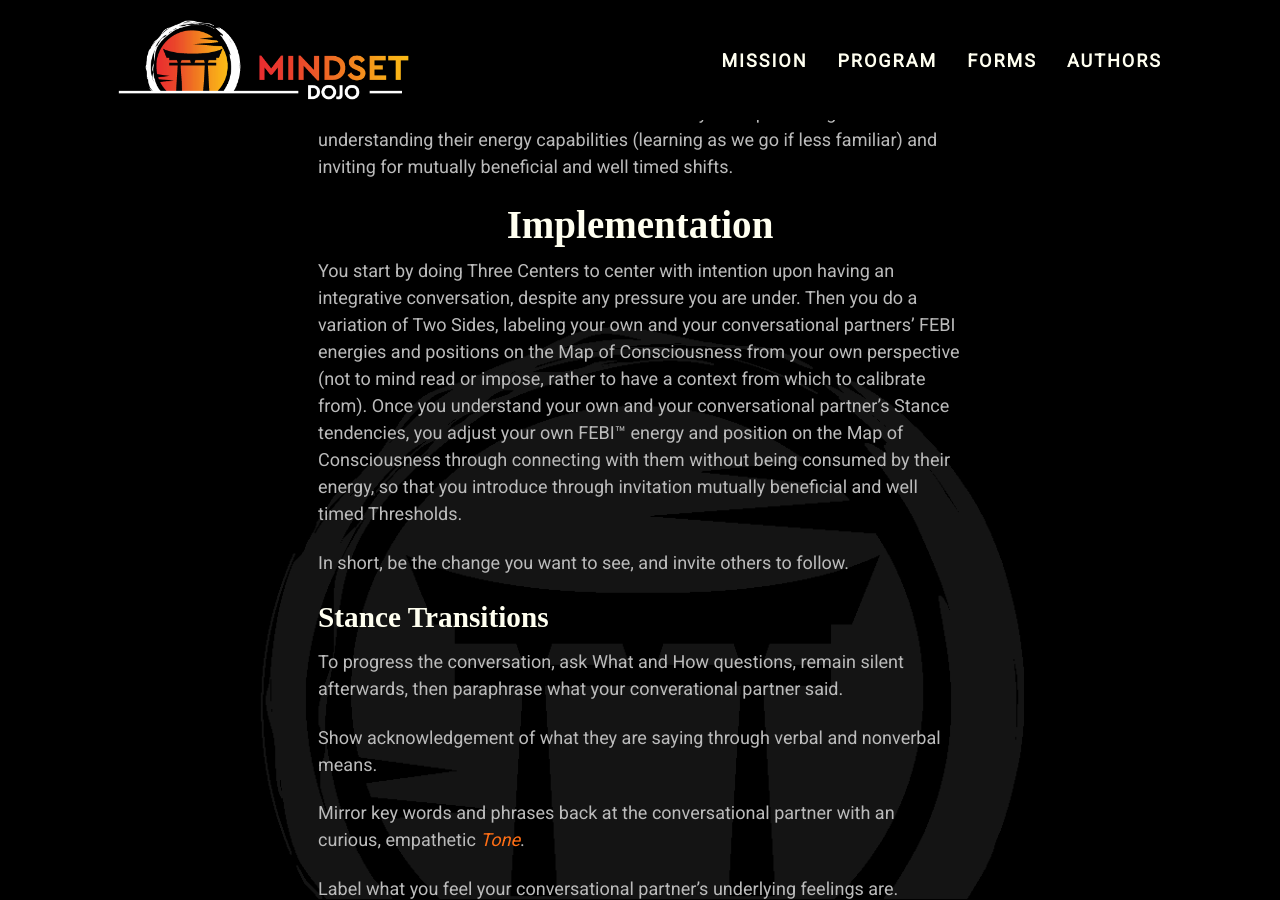
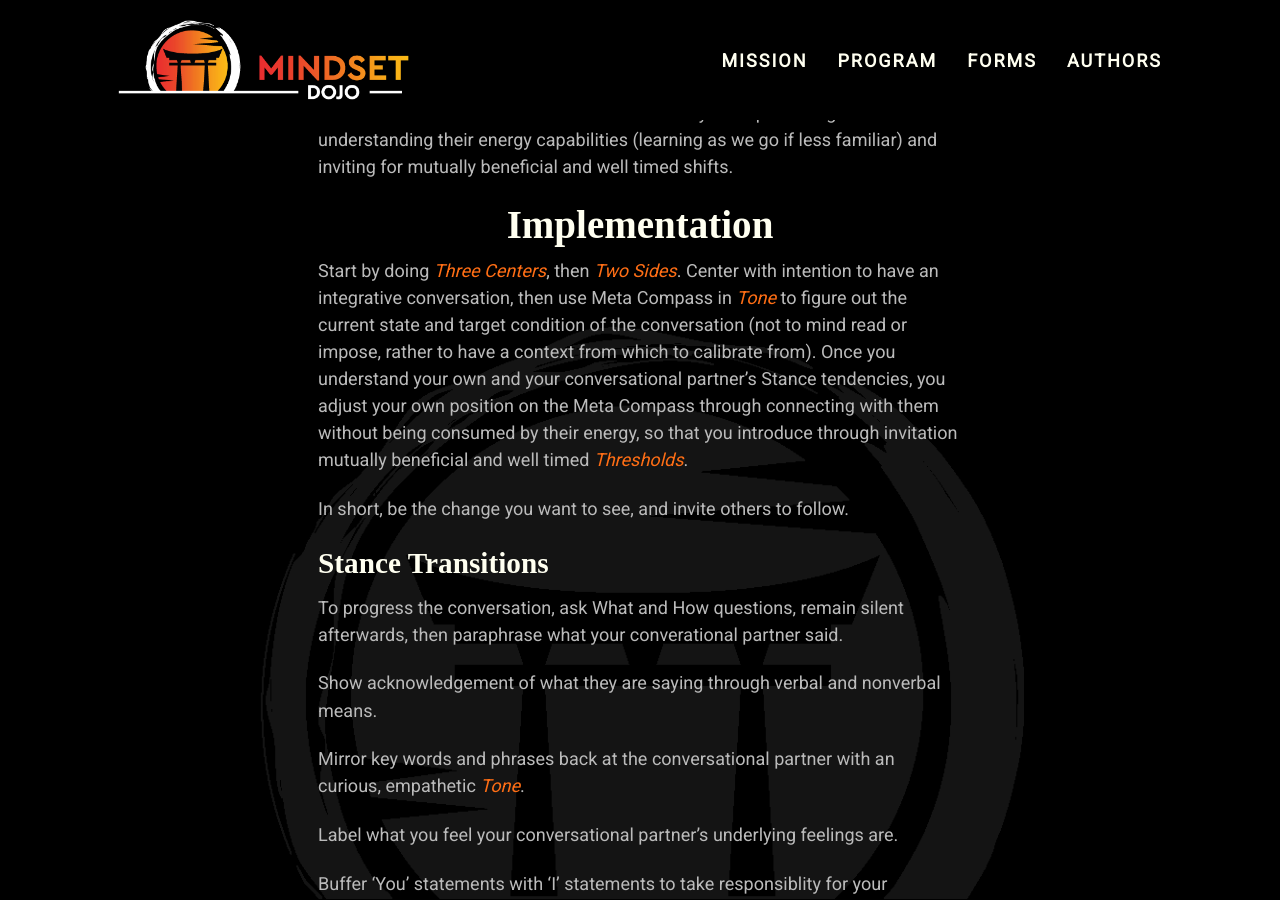
Before and after one commit to mindset-dojo/mindset-dojo.github.io, a Jekyll site: the page built from _forms/stance.md, in a window 1280 px wide and 900 px high, scrolled down 452 px. Built offline with Jekyll 4.4.1, drawn with Linux system fonts in a browser that asks for light colours; some web fonts are replaced.

Commit message:
refactor(stance): intro to implementation section.

```diff
--- a/_forms/stance.md
+++ b/_forms/stance.md
@@ -20,7 +20,7 @@
 
 ## Implementation
 
-You start by doing Three Centers to center with intention upon having an integrative conversation, despite any pressure you are under. Then you do a variation of Two Sides, labeling your own and your conversational partners' FEBI energies and positions on the Map of Consciousness from your own perspective (not to mind read or impose, rather to have a context from which to calibrate from). Once you understand your own and your conversational partner's Stance tendencies, you adjust your own FEBI™ energy and position on the Map of Consciousness through connecting with them without being consumed by their energy, so that you introduce through invitation mutually beneficial and well timed Thresholds.
+Start by doing [Three Centers](../three-centers/), then [Two Sides](../two-sides/). Center with intention to have an integrative conversation, then use Meta Compass in [Tone](../tone/) to figure out the current state and target condition of the conversation (not to mind read or impose, rather to have a context from which to calibrate from). Once you understand your own and your conversational partner's Stance tendencies, you adjust your own position on the Meta Compass through connecting with them without being consumed by their energy, so that you introduce through invitation mutually beneficial and well timed [Thresholds](../thresholds/).
 
 In short, be the change you want to see, and invite others to follow.
 
```
